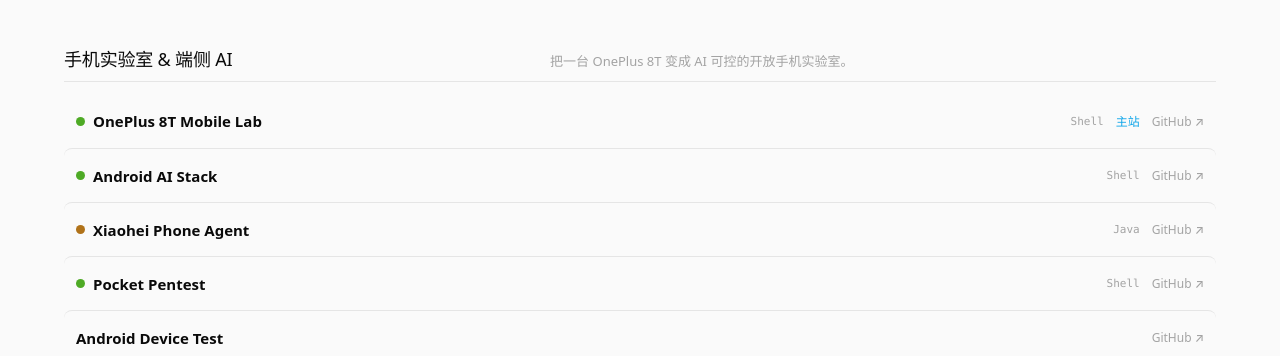
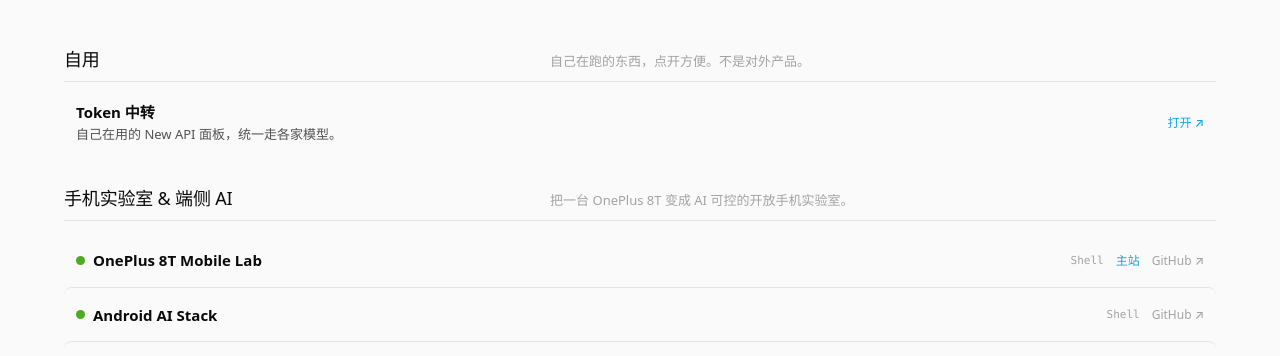
Before and after one commit to toolazytoname/toolazytoname.github.io, an Astro site: page /projects in a window 1280 px wide. Shown: the part 718-1074 px from the top of the page. Built offline with nearby package versions, Linux system fonts and the light colour scheme; Astro itself is replaced by a stand-in of ours.

Commit message:
feat: add a personal-use section on the projects page
Keep self-hosted tools like the New API relay off the featured
product strip, in a dedicated 自用 list for one-click access.

```diff
--- /dev/null
+++ b/src/components/PersonalCard.astro
@@ -0,0 +1,87 @@
+---
+import type { PersonalTool } from '@data/personal';
+
+interface Props {
+  tool: PersonalTool;
+  index: number;
+}
+
+const { tool, index } = Astro.props;
+---
+
+<article class="personal-card reveal" style={`--i: ${index};`}>
+  <div class="personal-card__main">
+    <h3 class="personal-card__name">{tool.title}</h3>
+    <p class="personal-card__summary">{tool.summary}</p>
+  </div>
+  <a
+    href={tool.url}
+    class="personal-card__open"
+    target="_blank"
+    rel="noopener"
+  >
+    打开 ↗
+  </a>
+</article>
+
+<style>
+  .personal-card {
+    display: grid;
+    grid-template-columns: minmax(0, 1fr) auto;
+    align-items: center;
+    gap: var(--s-4);
+    min-height: 54px;
+    padding: var(--s-2) var(--s-3);
+    border-radius: var(--r-md);
+    transition: background var(--t-fast) var(--ease-out);
+  }
+  .personal-card:hover {
+    background: var(--color-bg-soft);
+  }
+  .personal-card__main {
+    min-width: 0;
+  }
+  .personal-card__name {
+    margin: 0;
+    overflow: hidden;
+    color: var(--color-text);
+    font-size: 15px;
+    font-weight: 600;
+    line-height: 1.35;
+    text-overflow: ellipsis;
+    white-space: nowrap;
+  }
+  .personal-card:hover .personal-card__name {
+    color: var(--color-accent);
+  }
+  .personal-card__summary {
+    margin: 2px 0 0;
+    overflow: hidden;
+    color: var(--color-text-muted);
+    font-size: 13px;
+    line-height: 1.45;
+    text-overflow: ellipsis;
+    white-space: nowrap;
+  }
+  .personal-card__open {
+    flex: 0 0 auto;
+    color: var(--color-accent);
+    font-size: 12px;
+    font-weight: 500;
+    text-decoration: none;
+    white-space: nowrap;
+  }
+  .personal-card__open:hover {
+    text-decoration: underline;
+    text-underline-offset: 3px;
+  }
+
+  @media (max-width: 620px) {
+    .personal-card {
+      padding-inline: 0;
+    }
+    .personal-card__summary {
+      white-space: normal;
+    }
+  }
+</style>
--- a/src/data/knowledge.ts
+++ b/src/data/knowledge.ts
@@ -25,7 +25,7 @@ export const knowledge: KnowledgeEntry[] = [
     id: 'projects',
     keywords: ['产品', '作品', '项目', 'project', 'projects', '作品集', 'works', 'product'],
     reply:
-      '完整列表在 /projects 页。几件代表作：\n\n手机实验室：oneplus-8t-mobile-lab / android-ai-stack / xiaohei-phone-agent\nAgent：GridGo、llm-quota-watchdog\n基础设施：Lodge、home-nas-skill\n独立产品：鸭先知 AquaSight、小兔头节拍器、MediaForge、Sentinel\n老 iOS：WeChatExport、FDTops、BPFlutter',
+      '完整列表在 /projects 页。几件代表作：\n\n手机实验室：oneplus-8t-mobile-lab / android-ai-stack / xiaohei-phone-agent\nAgent：GridGo、llm-quota-watchdog\n基础设施：Lodge、home-nas-skill\n独立产品：鸭先知 AquaSight、小兔头节拍器、MediaForge、Sentinel\n老 iOS：WeChatExport、FDTops、BPFlutter\n\n/projects#personal 是自用区，自己在跑的面板，不对外。',
     source: 'projects',
   },
   {
--- /dev/null
+++ b/src/data/personal.ts
@@ -0,0 +1,18 @@
+// Things I run for myself. Not products. Not featured.
+// Add a row here when you want a one-click home for another private tool.
+
+export type PersonalTool = {
+  name: string;
+  title: string;
+  summary: string;
+  url: string;
+};
+
+export const personalTools: PersonalTool[] = [
+  {
+    name: 'token-relay',
+    title: 'Token 中转',
+    summary: '自己在用的 New API 面板，统一走各家模型。',
+    url: 'https://token.weichao.site/',
+  },
+];
--- a/src/pages/projects.astro
+++ b/src/pages/projects.astro
@@ -4,7 +4,9 @@ export const prerender = true;
 
 import BaseLayout from '@layouts/BaseLayout.astro';
 import ProjectCard from '@components/ProjectCard.astro';
+import PersonalCard from '@components/PersonalCard.astro';
 import { projects, categoryMeta, getFeaturedProjects, type ProjectCategory } from '@data/projects';
+import { personalTools } from '@data/personal';
 
 const categories: ProjectCategory[] = [
   'mobile-lab',
@@ -41,6 +43,22 @@ const featuredProjects = getFeaturedProjects();
           }
         </div>
       </section>
+
+      {
+        personalTools.length > 0 && (
+          <section class="projects-group" id="personal" aria-labelledby="personal-tools">
+            <header class="projects-group__head reveal">
+              <h2 class="projects-group__title" id="personal-tools">自用</h2>
+              <p class="projects-group__sub">自己在跑的东西，点开方便。不是对外产品。</p>
+            </header>
+            <div class="projects-group__list">
+              {personalTools.map((tool, i) => (
+                <PersonalCard tool={tool} index={i} />
+              ))}
+            </div>
+          </section>
+        )
+      }
 
       {
         categories.map((cat) => {
@@ -121,7 +139,8 @@ const featuredProjects = getFeaturedProjects();
     display: flex;
     flex-direction: column;
   }
-  .projects-group__list :global(.proj-card + .proj-card) {
+  .projects-group__list :global(.proj-card + .proj-card),
+  .projects-group__list :global(.personal-card + .personal-card) {
     border-top: 1px solid var(--color-border);
   }
 
```
Also changed, not shown: src/lib/__tests__/data.test.ts (+10 -0 lines).
